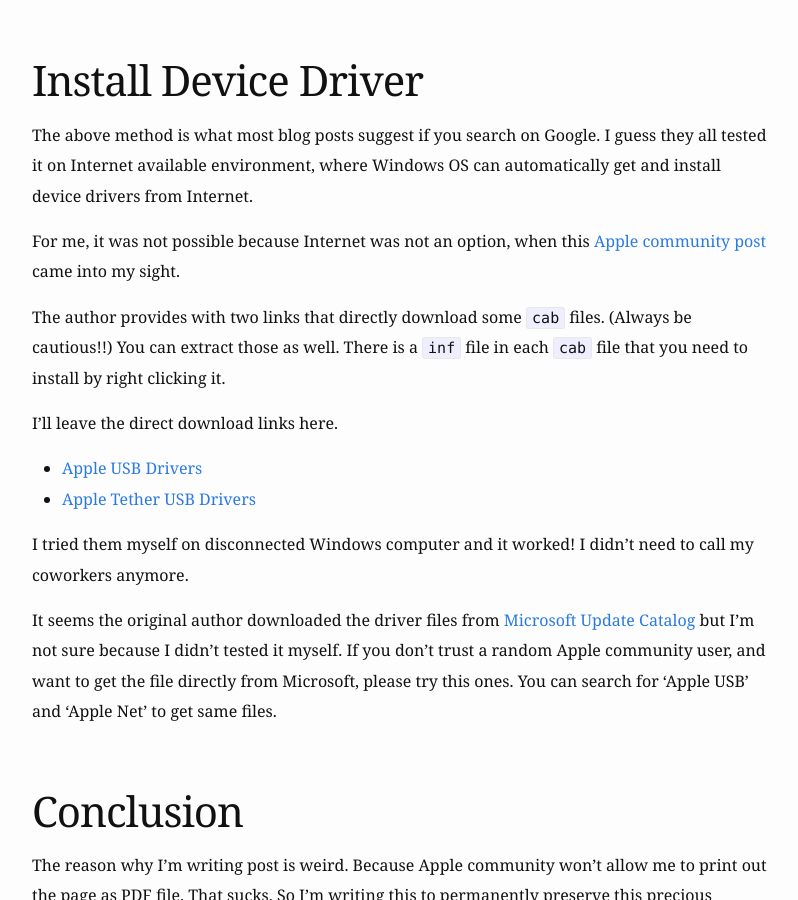
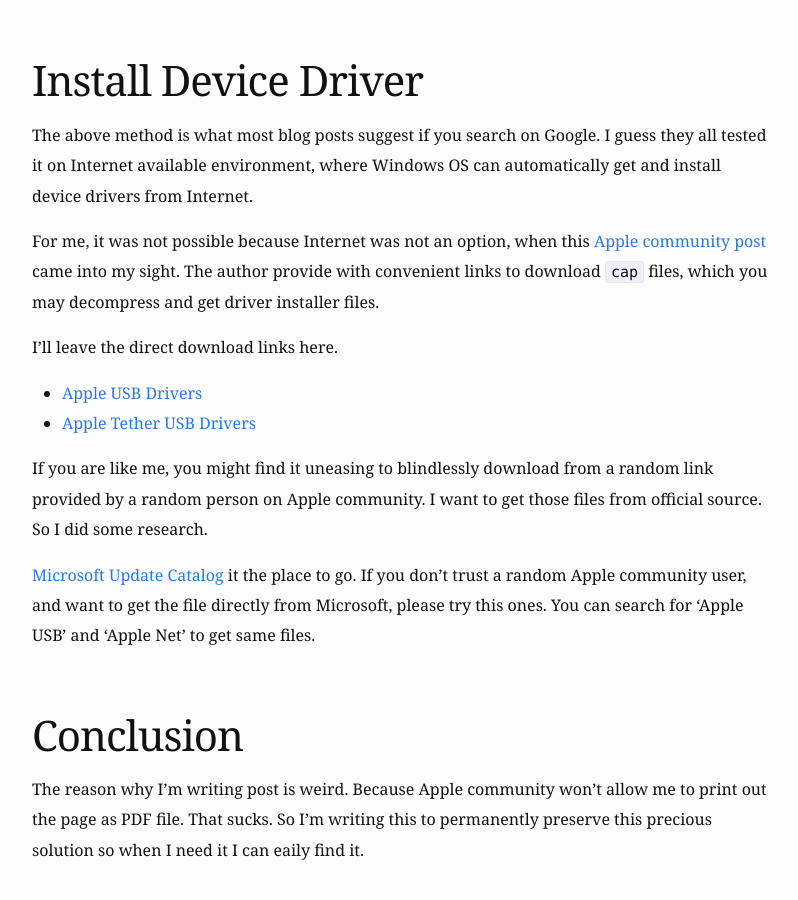
Before and after one commit to SausageTaste/SausageTaste.github.io, a Jekyll site: the page built from _posts/2024-10-19-iphone_usb_tethering.md, in a window 1280 px wide and 900 px high, scrolled down 2591 px. Shown: the whole window, without its empty margins (238-1036 px from the left). Built offline with Jekyll 4.4.1, drawn with Linux system fonts in a browser that asks for light colours; some of the changed text lies outside the part shown.

Commit message:
Working on iPhone tethering post

```diff
--- a/_posts/2024-10-19-iphone_usb_tethering.md
+++ b/_posts/2024-10-19-iphone_usb_tethering.md
@@ -57,10 +57,9 @@
 
 Click *Windows* and you can get executable installer just like the old days.
 Or download it [here for 64 bit](https://www.apple.com/itunes/download/win64) or
-[here for 32 bit](https://www.apple.com/itunes/download/win32) in case you fully
-trust me.
-Always be cautious when you download anything from unknown sources. (which is,
-for now, me)
+[here for 32 bit](https://www.apple.com/itunes/download/win32).
+Always be cautious when you download anything from unknown sources.
+You can trust me though, definately!
 
 Once the installer file is downloaded, you can extract it with 7zip or WinRAR.
 
@@ -76,26 +75,18 @@
 I guess they all tested it on Internet available environment, where Windows OS
 can automatically get and install device drivers from Internet.
 
-For me, it was not possible because Internet was not an option, when this [Apple
-community post](https://discussions.apple.com/thread/255478610) came into my
-sight.
-
-The author provides with two links that directly download some `cab` files.
-(Always be cautious!!)
-You can extract those as well.
-There is a `inf` file in each `cab` file that
-you need to install by right clicking it.
+For me, it was not possible because Internet was not an option, when this [Apple community post](https://discussions.apple.com/thread/255478610) came into my sight.
+The author provide with convenient links to download `cap` files, which you may decompress and get driver installer files.
 
 I'll leave the direct download links here.
 * [Apple USB Drivers](https://catalog.s.download.windowsupdate.com/d/msdownload/update/driver/drvs/2020/11/01d96dfd-2f6f-46f7-8bc3-fd82088996d2_a31ff7000e504855b3fa124bf27b3fe5bc4d0893.cab)
 * [Apple Tether USB Drivers](https://catalog.s.download.windowsupdate.com/c/msdownload/update/driver/drvs/2017/11/netaapl_7503681835e08ce761c52858949731761e1fa5a1.cab)
 
-I tried them myself on disconnected Windows computer and it worked!
-I didn't need to call my coworkers anymore.
+If you are like me, you might find it uneasing to blindlessly download from a random link provided by a random person on Apple community.
+I want to get those files from official source.
+So I did some research.
 
-It seems the original author downloaded the driver files from
-[Microsoft Update Catalog](https://www.catalog.update.microsoft.com/Search.aspx?q=apple%20usb)
-but I'm not sure because I didn't tested it myself.
+[Microsoft Update Catalog](https://www.catalog.update.microsoft.com/Search.aspx?q=apple%20usb) it the place to go.
 If you don't trust a random Apple community user, and want to get the file
 directly from Microsoft, please try this ones.
 You can search for 'Apple USB' and 'Apple Net' to get same files.
```
